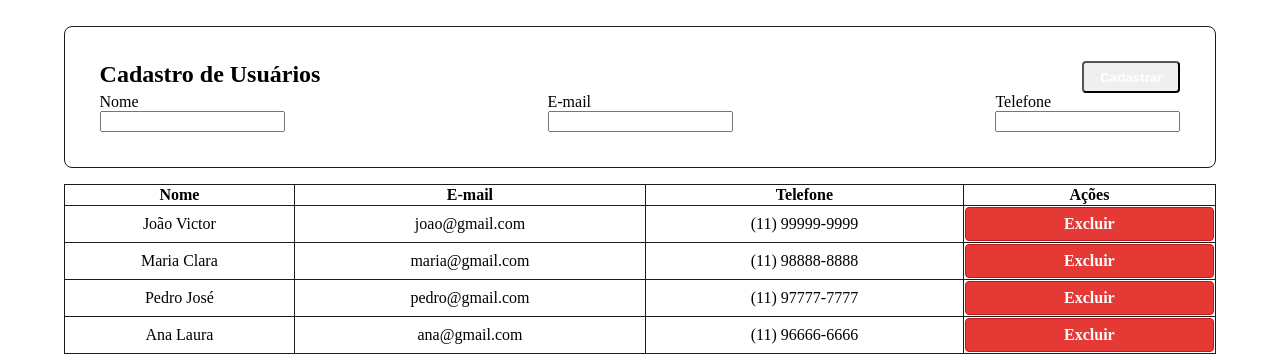
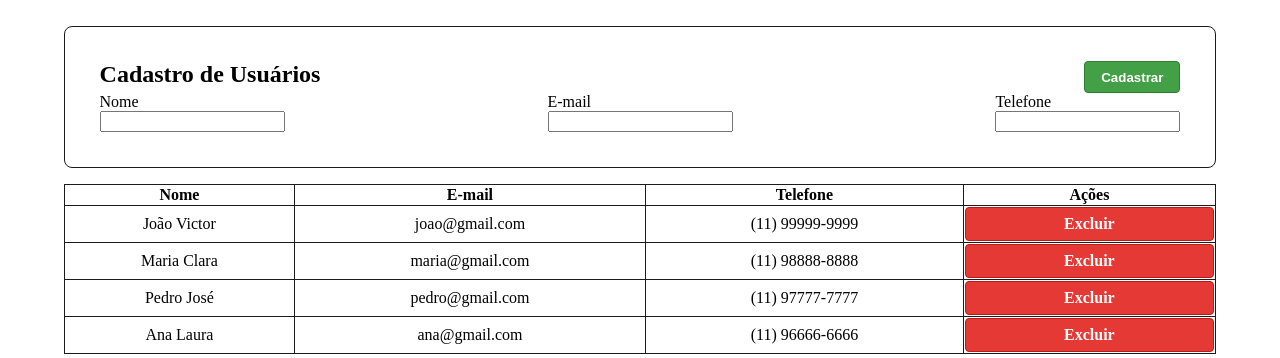
Before and after one commit to fabioafreitas/pet-adoption-php-mini-project, a PHP site: page /frontend/gestao_usuarios.php in a window 1280 px wide. Shown: the part 120-478 px from the top of the page. Run offline with PHP 8.4, Linux system fonts and the light colour scheme; the visitor is signed in with stand-in values (Sample User, id 1); data comes from the database, SQL or seed files in the repository.

Commit message:
refactor: update button style

```diff
--- a/frontend/gestao_usuarios.php
+++ b/frontend/gestao_usuarios.php
@@ -51,7 +51,7 @@ if (isset($_GET['delete'])) {
       >
         <div class="input-section-overlay">
           <span class="cadastro-title">Cadastro de Usuários</span>
-          <input type="submit" class="button-wrap" value="Cadastrar" />
+          <input type="submit" class="button-wrap button-confirm" value="Cadastrar" />
         </div>
         <div class="input-section-overlay">
           <div class="input-section">
```
